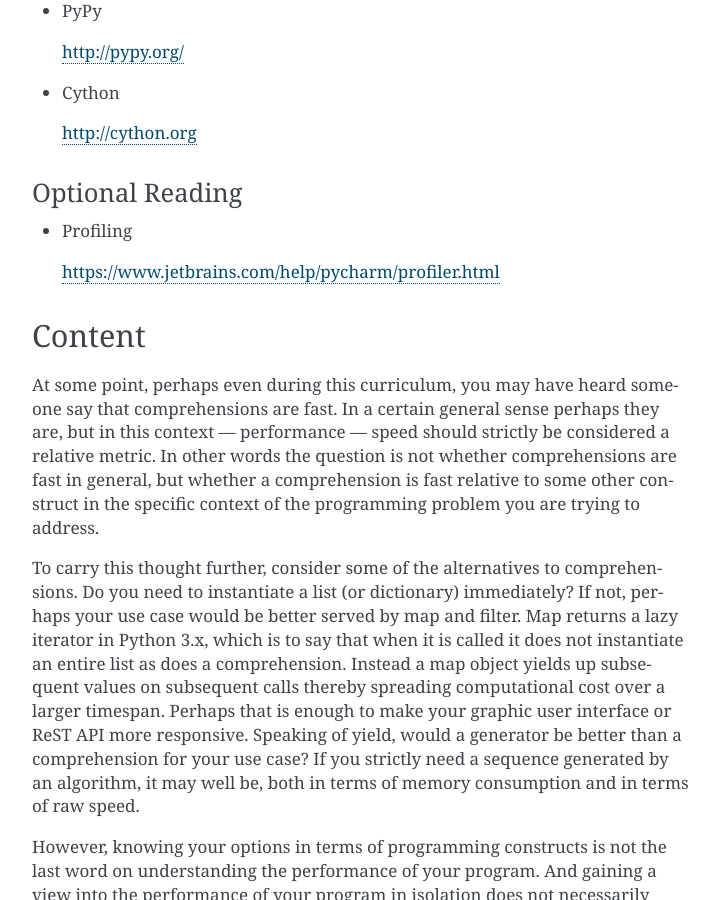
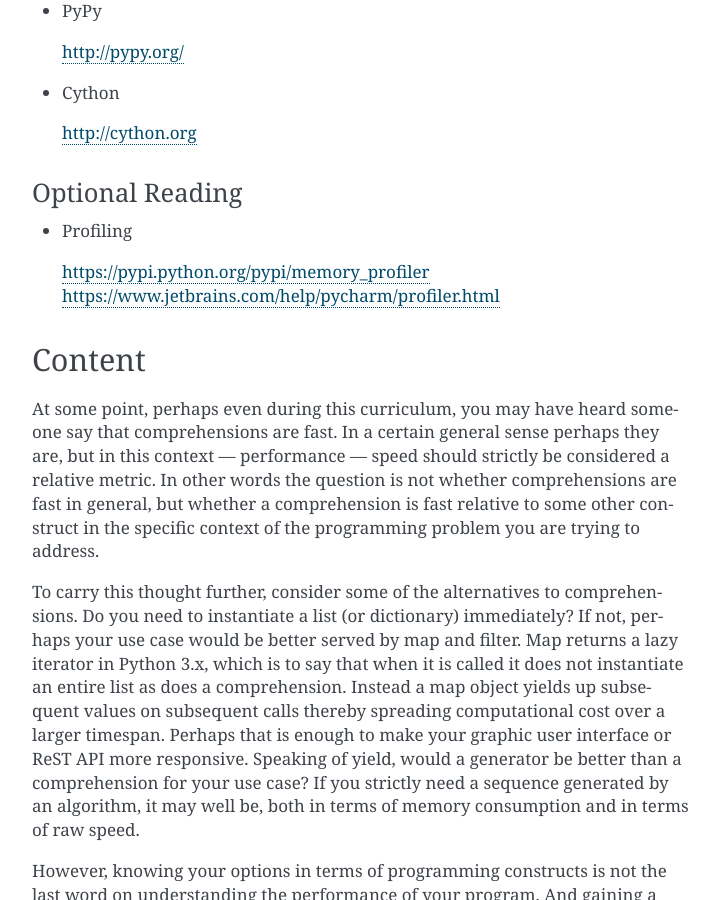
Before and after one commit to bubblecfd/ProfilingPerformance, a Sphinx documentation site: the page built from source/index.rst, in a window 1280 px wide and 900 px high, scrolled down 1472 px. Shown: the whole window, without its empty margins (388-1107 px from the left). Built offline with Sphinx 7.4.7, drawn with Linux system fonts in a browser that asks for light colours; some of the changed text lies outside the part shown.

Commit message:
reference to memory profiler

```diff
--- a/source/index.rst
+++ b/source/index.rst
@@ -79,6 +79,7 @@ Optional Reading
 
 * Profiling
 
+  | https://pypi.python.org/pypi/memory_profiler
   | https://www.jetbrains.com/help/pycharm/profiler.html
 
 
@@ -320,13 +321,12 @@ Note that PyCharm supports profilers, including cProfile.
 https://www.jetbrains.com/help/pycharm/profiler.html
 
 
-Memoization
-===========
+.. Memoization
+.. ===========
 
 .. Resource:  https://anandology.com/python-practice-book/functional-programming.html#example-memoize
 
 .. Resource: Screenshots of Joe's code from 2018-03-07
-
 
 
 PyPy
```
